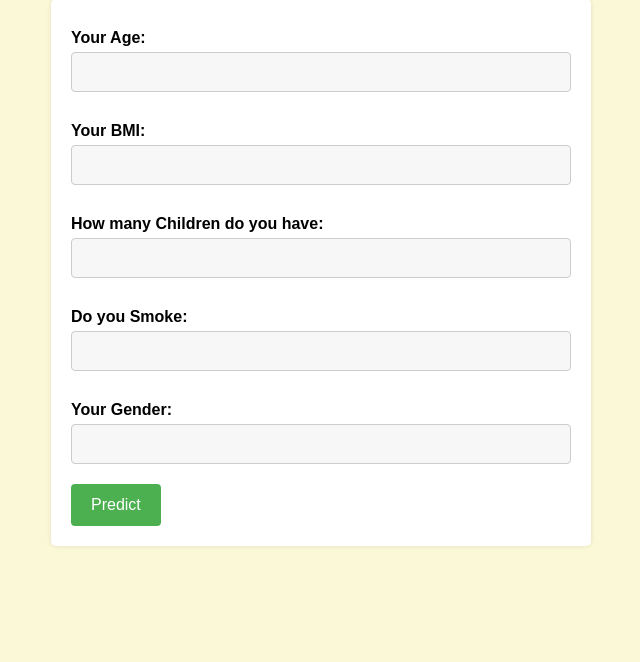
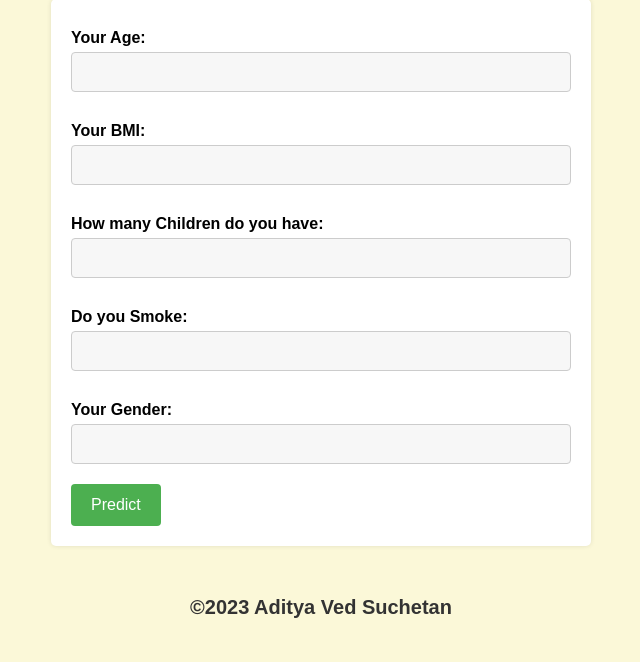
Before and after one commit to Aditya-0911/Insurance, a Flask app: page / in a window 1280 px wide. Shown: the part 138-800 px from the top of the page, without its empty margins (319-959 px from the left). Run offline with Flask 2, Linux system fonts and the light colour scheme.

Commit message:
Update index.html

```diff
--- a/templates/index.html
+++ b/templates/index.html
@@ -87,5 +87,6 @@
 	{% if insurance %}
 		<p>Your Predicted Insurance Premium: {{ insurance }}</p>
 	{% endif %}
+	<p>©2023 Aditya Ved Suchetan</p>
 </body>
 </html>
```
